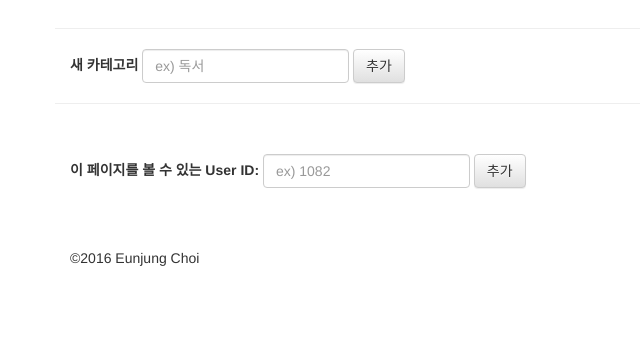
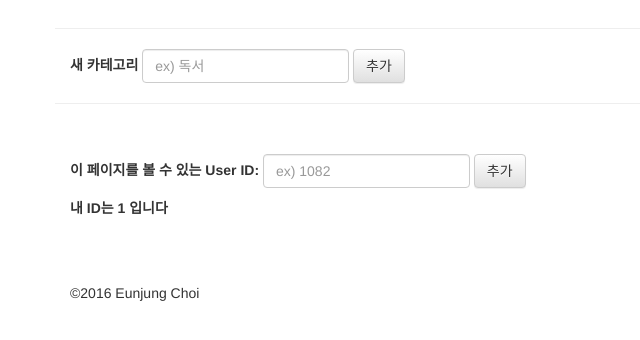
Before and after one commit to eunjungchoi/timetable, a Django app: page /user/1 in a window 1280 px wide. Shown: the part 157-497 px from the top of the page, without its empty margins (0-640 px from the left). Run offline with Django 3.2, Linux system fonts and the light colour scheme; the visitor is signed in with stand-in values (Sample User, id 1); data comes from the database, SQL or seed files in the repository; data that the repository does not hold is empty; some libraries are stand-ins or nearby versions.

Commit message:
ADD user_id info in index.html

```diff
--- a/timeline/templates/timeline/index.html
+++ b/timeline/templates/timeline/index.html
@@ -172,6 +172,11 @@
 			</div>
 		</div>
 		{% endif %}
+		<div class="row" style="margin-top:10px">
+			<div class="col-lg-12">
+				<label>내 ID는 {{ user.id }} 입니다 </label>
+			</div>
+		</div>
 	</div>
 
 	{% endblock %}
```
